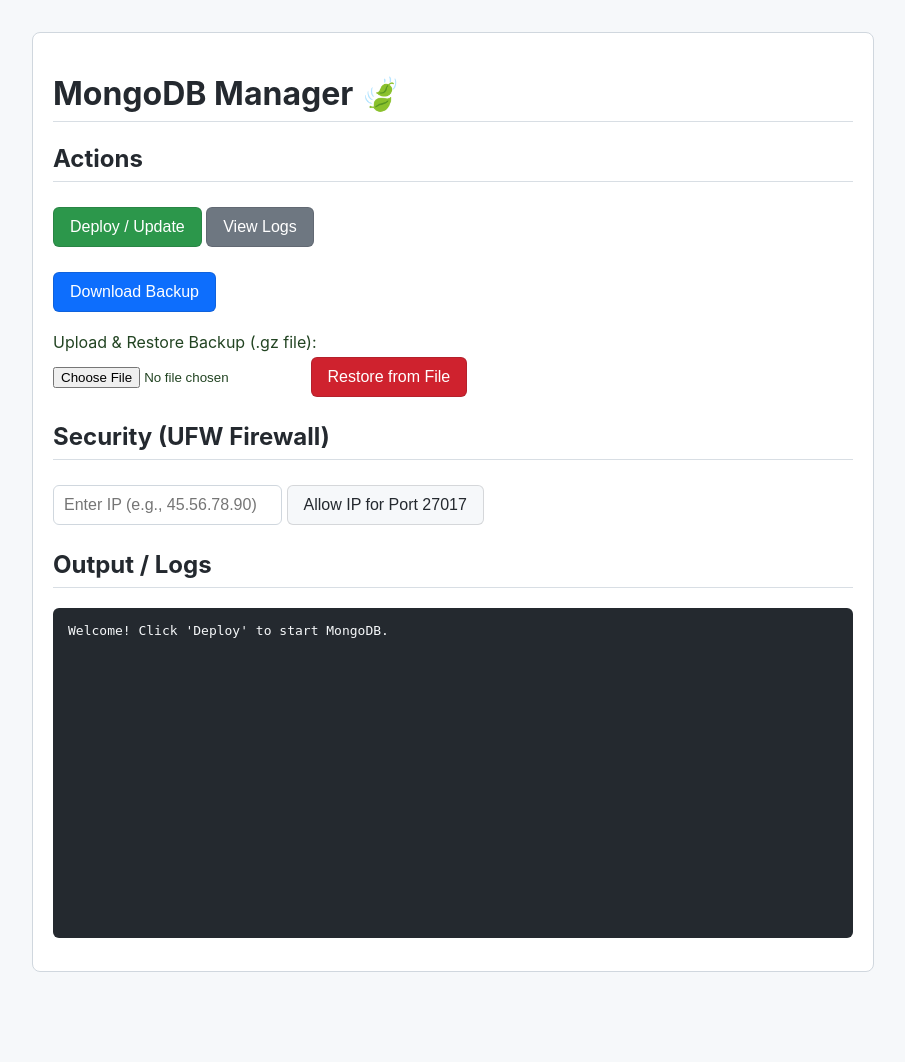
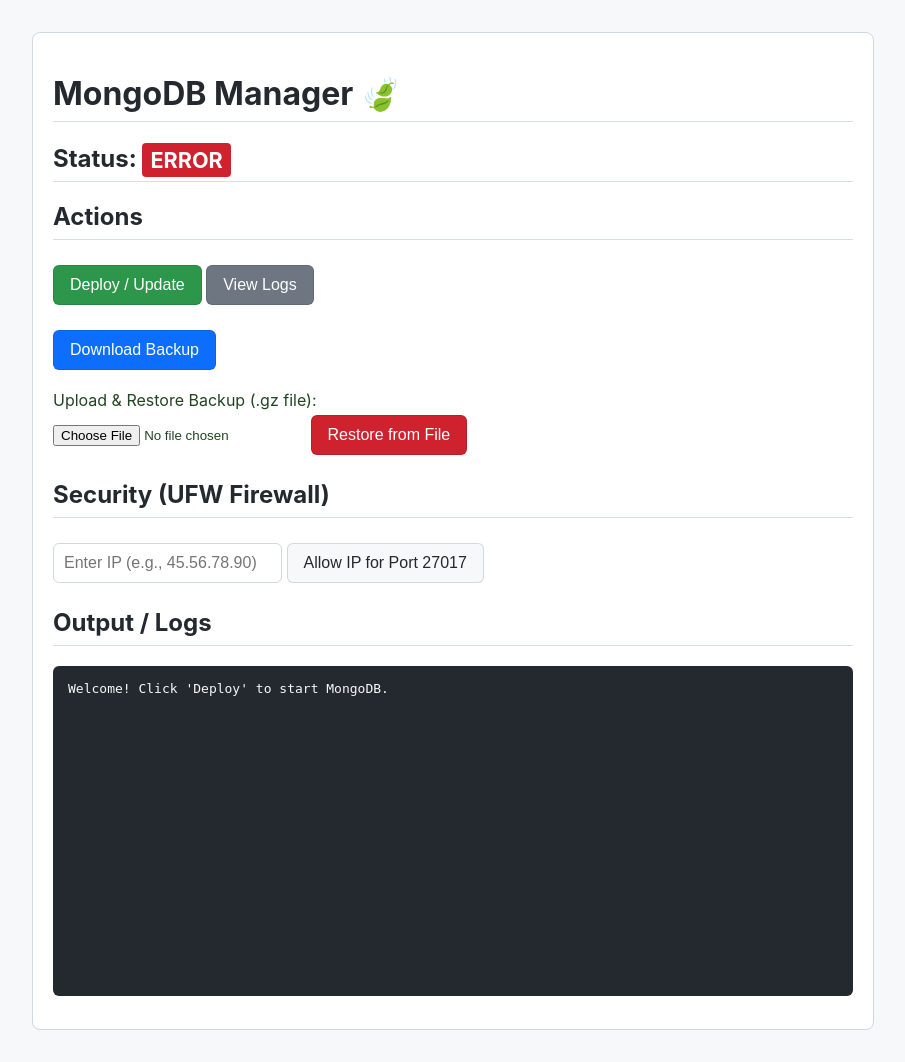
Before and after one commit to rajats45/mongo-tool, a Flask app: page / in a window 1280 px wide. Shown: the whole page, without its empty margins (187-1092 px from the left). Before the commit the page ends 972 px from the top, so only its background shows below. Run offline with Flask 3, Linux system fonts and the light colour scheme.

Commit message:
Add files via upload

```diff
--- a/app.py
+++ b/app.py
@@ -2,7 +2,7 @@ import subprocess
 import os
 import shlex  # For safe command argument building
 from flask import Flask, render_template, jsonify, request, send_file, abort
-from werkzeug.utils import secure_filename # --- ADD THIS ---
+from werkzeug.utils import secure_filename
 
 # Get the absolute path of the directory where this script is
 PROJECT_DIR = os.path.dirname(os.path.abspath(__file__))
@@ -123,7 +123,7 @@ def add_rule():
     return jsonify(result)
 
 
-# --- 6. ADD THIS NEW SECTION for Restore ---
+# --- 6. Restore Route ---
 @app.route('/restore', methods=['POST'])
 def restore():
     """Receives an uploaded backup file and restores it."""
@@ -171,6 +171,36 @@ def restore():
 
     return jsonify({"success": False, "error": "An unknown error occurred."}), 500
 
+# --- 7. ADD THIS NEW SECTION FOR STATUS ---
+@app.route('/status', methods=['GET'])
+def get_status():
+    """Checks the status of the 'my-mongo-db' container."""
+
+    # This command inspects the container and gets its state.
+    # --format '{{.State.Status}}' prints *only* the status (e.g., "running", "exited")
+    command = "docker inspect --format '{{.State.Status}}' my-mongo-db"
+
+    try:
+        # We need to capture the output
+        result = subprocess.run(
+            command,
+            shell=True,
+            check=True,
+            capture_output=True,
+            text=True
+        )
+        # .strip() removes any trailing newlines
+        status = result.stdout.strip()
+        return jsonify({"success": True, "status": status})
+
+    except subprocess.CalledProcessError as e:
+        # This error usually means the container doesn't exist yet
+        if "No such object" in e.stderr:
+            return jsonify({"success": True, "status": "not_deployed"})
+        else:
+            return jsonify({"success": False, "status": "error", "error": e.stderr})
+    except Exception as e:
+        return jsonify({"success": False, "status": "error", "error": str(e)})
 
 # --- Run the App ---
 if __name__ == '__main__':
--- a/templates/index.html
+++ b/templates/index.html
@@ -11,7 +11,6 @@
         button { background-color: #2c974b; color: white; border: 1px solid rgba(27,31,36,.15); padding: 10px 16px; border-radius: 6px; cursor: pointer; font-size: 16px; margin: 5px 0; }
         button:hover { background-color: #2a8f47; }
 
-        /* --- Style updates for new buttons --- */
         #backup-btn { background-color: #0d6efd; }
         #backup-btn:hover { background-color: #0b5ed7; }
         #logs-btn { background-color: #6e7781; }
@@ -19,17 +18,31 @@
         #add-rule-btn { background-color: #f6f8fa; color: #24292f; }
         #add-rule-btn:hover { background-color: #f3f5f7; }
 
-        /* --- ADDED FOR RESTORE --- */
-        #restore-btn { background-color: #cf222e; } /* Red for a destructive action */
+        #restore-btn { background-color: #cf222e; } /* Red */
         #restore-btn:hover { background-color: #a40e26; }
         input[type="file"] { margin-top: 5px; }
         .action-group { margin-bottom: 15px; }
-        /* --- END ADDED --- */
 
         input[type="text"] { padding: 10px; font-size: 16px; border: 1px solid #d0d7de; border-radius: 6px; }
         #output { background: #24292f; color: #f6f8fa; padding: 15px; border-radius: 6px; margin-top: 20px; white-space: pre-wrap; font-family: monospace; height: 300px; overflow-y: scroll; }
         .success { color: #2da44e; }
         .error { color: #cf222e; }
+
+        /* --- ADD THIS NEW CSS FOR THE STATUS --- */
+        #status-indicator {
+            padding: 4px 8px;
+            border-radius: 4px;
+            font-size: 0.9em;
+            color: white;
+            font-weight: bold;
+            vertical-align: middle;
+        }
+        .status-running { background-color: #2da44e; } /* Green */
+        .status-stopped, .status-error, .status-exited, .status-dead { background-color: #cf222e; } /* Red */
+        .status-restarting, .status-created, .status-checking { background-color: #f69d50; } /* Yellow */
+        .status-not_deployed { background-color: #6e7781; } /* Gray */
+        /* --- END NEW CSS --- */
+
     </style>
 </head>
 <body>
@@ -37,6 +50,7 @@
     <div class="container">
         <h1>MongoDB Manager 🍃</h1>
 
+        <h2>Status: <span id="status-indicator" class="status-checking">CHECKING...</span></h2>
         <h2>Actions</h2>
         <div class="action-group">
             <button id="deploy-btn">Deploy / Update</button>
@@ -54,6 +68,7 @@
                 <button type="submit" id="restore-btn">Restore from File</button>
             </form>
         </div>
+
         <h2>Security (UFW Firewall)</h2>
         <div>
             <input type="text" id="ip-input" placeholder="Enter IP (e.g., 45.56.78.90)">
@@ -72,10 +87,11 @@
         const addRuleBtn = document.getElementById('add-rule-btn');
         const ipInput = document.getElementById('ip-input');
         const outputBox = document.getElementById('output');
+        const restoreForm = document.getElementById('restore-form');
+        const fileInput = document.getElementById('file-input');
 
         // --- ADD THIS ---
-        const restoreForm = document.getElementById('restore-form');
-        const fileInput = document.getElementById('file-input');
+        const statusIndicator = document.getElementById('status-indicator');
         // --- END ADD ---
 
         // (showOutput and showMessage functions are unchanged)
@@ -101,100 +117,39 @@
             outputBox.textContent = message;
         }
 
-        // (Deploy/Update button is unchanged)
+        // (Deploy/Update button is unchanged, but we'll add checkStatus())
         deployBtn.addEventListener('click', async () => {
             showMessage("Deploying / Updating...", false);
             try {
                 const response = await fetch('/deploy', { method: 'POST' });
                 const data = await response.json();
                 showOutput(data);
+                checkStatus(); // <-- ADD THIS
             } catch (err) {
                 showMessage(`Network error: ${err.message}`, true);
+                checkStatus(); // <-- ADD THIS
             }
         });
 
         // (Backup button is unchanged)
-        backupBtn.addEventListener('click', async () => {
-            showMessage("Creating backup... Please wait.", false);
-            try {
-                const response = await fetch('/backup', { method: 'POST' });
-
-                if (response.ok) {
-                    const blob = await response.blob();
-                    const url = window.URL.createObjectURL(blob);
-                    const a = document.createElement('a');
-                    a.style.display = 'none';
-                    a.href = url;
-                    a.download = 'mongo_backup.gz';
-                    document.body.appendChild(a);
-                    a.click();
-                    window.URL.revokeObjectURL(url);
-                    a.remove();
-                    showMessage("Backup downloaded successfully!", false);
-                } else {
-                    const data = await response.json();
-                    showOutput(data);
-                }
-            } catch (err) {
-                showMessage(`Network error: ${err.message}`, true);
-            }
+        backupBtn.addEventListener('click', async (e) => {
+            // ... (existing code) ...
         });
 
         // (Logs button is unchanged)
         logsBtn.addEventListener('click', async () => {
-            showMessage("Fetching logs...", false);
-            try {
-                const response = await fetch('/logs');
-                const data = await response.json();
-                if (data.success) {
-                    outputBox.classList.remove('error');
-                    outputBox.classList.remove('success');
-                    outputBox.textContent = data.output || "(No logs to display)";
-                } else {
-                    showOutput(data);
-                }
-            } catch (err) {
-                showMessage(`Network error: ${err.message}`, true);
-            }
+            // ... (existing code) ...
         });
 
         // (Add Firewall Rule button is unchanged)
         addRuleBtn.addEventListener('click', async () => {
-            const ip = ipInput.value;
-            if (!ip) {
-                showMessage("Please enter an IP address.", true);
-                return;
-            }
-
-            showMessage(`Adding rule for ${ip}...`, false);
-            try {
-                const response = await fetch('/add-rule', {
-                    method: 'POST',
-                    headers: { 'Content-Type': 'application/json' },
-                    body: JSON.stringify({ ip: ip })
-                });
-                const data = await response.json();
-                showOutput(data);
-            } catch (err) {
-                showMessage(`Network error: ${err.message}`, true);
-            }
+            // ... (existing code) ...
         });
 
-
-        // --- ADD THIS NEW JAVASCRIPT ---
+        // (Restore form is unchanged, but we'll add checkStatus())
         restoreForm.addEventListener('submit', async (e) => {
-            e.preventDefault(); // Stop the form from reloading the page
-
-            if (fileInput.files.length === 0) {
-                showMessage("Please select a .gz backup file to restore.", true);
-                return;
-            }
-
-            // This is a destructive action, so let's confirm
-            const isSure = confirm("WARNING!\n\nThis will WIPE your current database and replace it with the backup.\n\nAre you absolutely sure you want to continue?");
-            if (!isSure) {
-                return;
-            }
+            e.preventDefault();
+            // ... (existing code for confirm()) ...
 
             showMessage("Uploading and restoring... This may take a moment.", false);
 
@@ -211,12 +166,72 @@
                 if(data.success) {
                     showMessage("SUCCESS: Database restored.\n\n" + data.output, false);
                 }
-                fileInput.value = ''; // Clear the file input
+                fileInput.value = '';
+                checkStatus(); // <-- ADD THIS
             } catch (err) {
                 showMessage(`Network error: ${err.message}`, true);
+                checkStatus(); // <-- ADD THIS
             }
         });
-        // --- END NEW JAVASCRIPT ---
+
+
+        // --- ADD THIS NEW STATUS CHECKING FUNCTION ---
+        async function checkStatus() {
+            try {
+                const response = await fetch('/status');
+                if (!response.ok) {
+                    updateStatus('error'); // Server error
+                    return;
+                }
+
+                const data = await response.json();
+
+                if (data.success) {
+                    updateStatus(data.status);
+                } else {
+                    updateStatus('error');
+                }
+            } catch (err) {
+                updateStatus('error'); // Network or fetch error
+            }
+        }
+
+        function updateStatus(status) {
+            status = status.toLowerCase(); // Ensure consistent casing
+            statusIndicator.textContent = status.replace('_', ' ').toUpperCase();
+
+            // Remove all old classes
+            statusIndicator.className = 'status-indicator';
+
+            // Add new class based on status
+            switch(status) {
+                case 'running':
+                    statusIndicator.classList.add('status-running');
+                    break;
+                case 'stopped':
+                case 'exited':
+                case 'dead':
+                    statusIndicator.classList.add('status-stopped');
+                    break;
+                case 'restarting':
+                case 'created':
+                    statusIndicator.classList.add('status-restarting');
+                    break;
+                case 'not_deployed':
+                    statusIndicator.classList.add('status-not_deployed');
+                    break;
+                default:
+                    statusIndicator.textContent = 'ERROR';
+                    statusIndicator.classList.add('status-error');
+            }
+        }
+
+        // Check status when the page loads, and then every 5 seconds
+        document.addEventListener('DOMContentLoaded', () => {
+            checkStatus(); // Check immediately
+            setInterval(checkStatus, 5000); // Check every 5 seconds
+        });
+        // --- END NEW STATUS CHECKING FUNCTION ---
 
     </script>
 </body>
```
